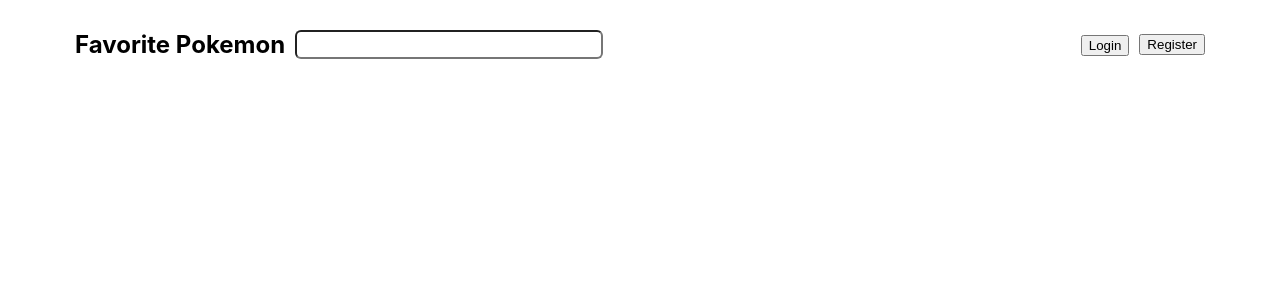
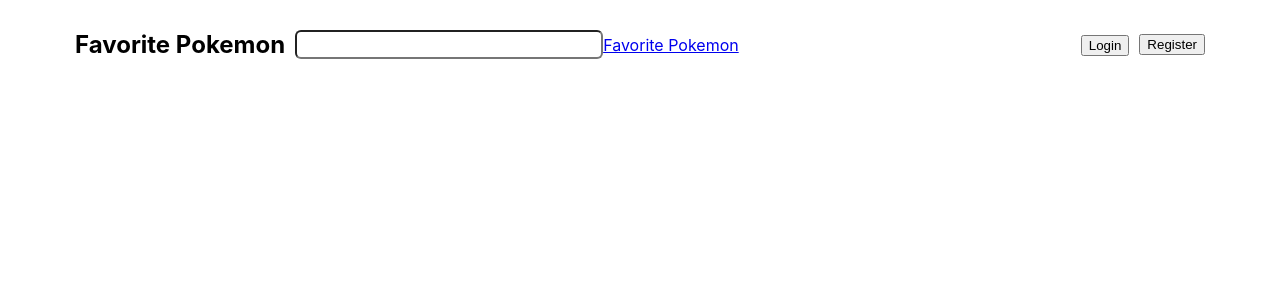
Before and after one commit to thomasgilmore/Pokemon-Index, a React (Create React App) app: page / in a window 1280 px wide. Shown: the top 300 px of the page. Built offline with nearby package versions, Linux system fonts and the light colour scheme.

Commit message:
Favorite Pokemon Link to Page

```diff
--- a/src/Components/Header.js
+++ b/src/Components/Header.js
@@ -9,6 +9,7 @@
       <form onSubmit={handleSearchSubmit}>
         <input type="text" onChange={handleInputChange} className='header-container__input' />
       </form>
+      <Link to="save">Favorite Pokemon</Link>
       <Link className='header-container__login-link' to="login">
         <button className='header-container__login-button'>Login</button>
       </Link>
```
